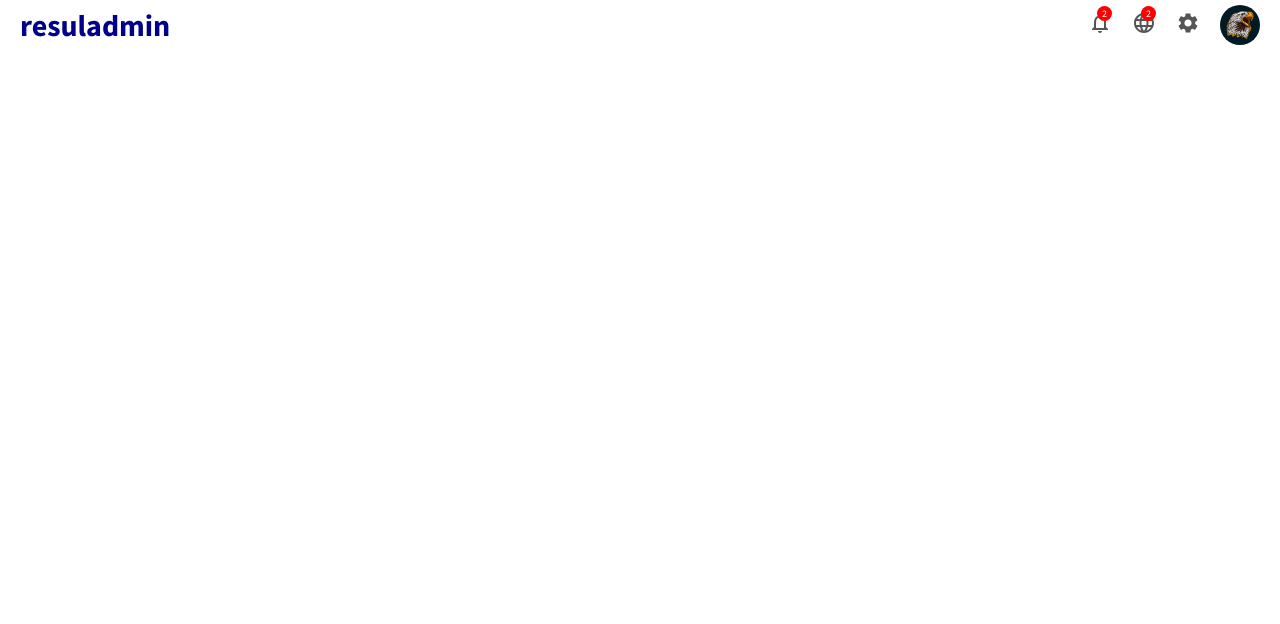
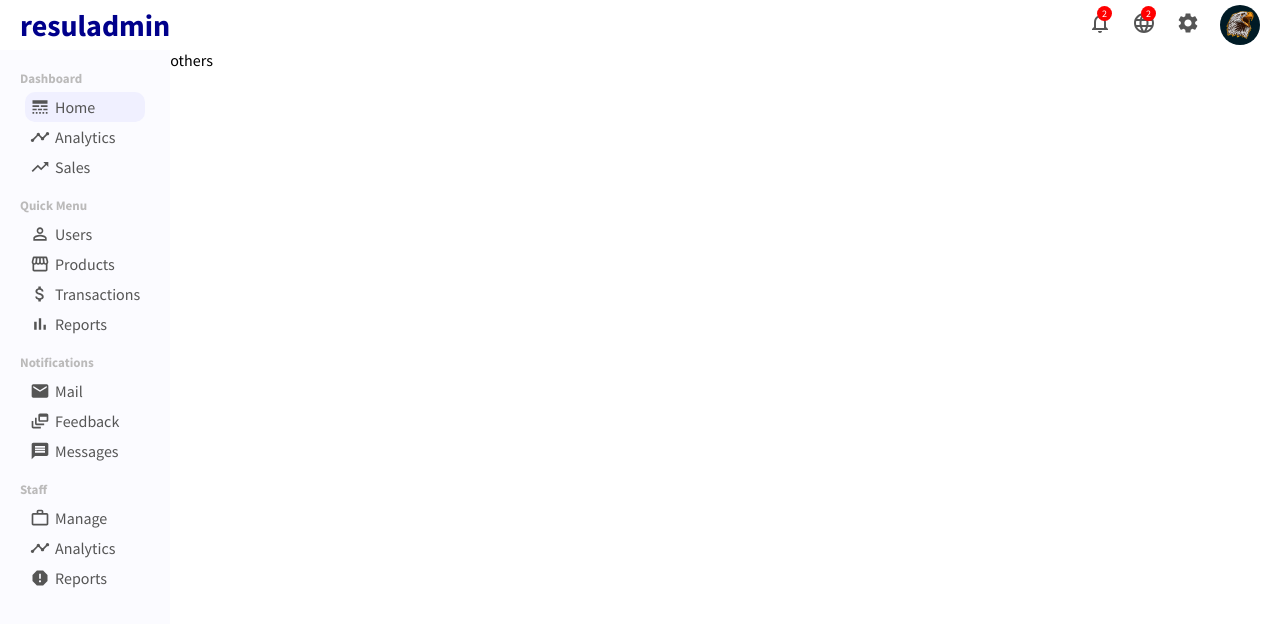
Before and after one commit to resulbisgin/Dashboard, a React (Create React App) app: page / in a window 1280 px wide. Shown: the top 624 px of the page. Built offline with nearby package versions, Linux system fonts and the light colour scheme.

Commit message:
add sidebar

```diff
--- a/src/App.js
+++ b/src/App.js
@@ -1,10 +1,14 @@
+import Sidebar from "./components/sidebar/Sidebar";
 import Topbar from "./components/topbar/Topbar";
-
+import './app.css'
 function App() {
   return (
     <>
     <Topbar/>
-
+      <div className="container">
+    <Sidebar/>
+      <div className="others">others</div>
+      </div>
     </>
   );
 }
--- /dev/null
+++ b/src/app.css
@@ -0,0 +1,6 @@
+.container{
+    display: flex;
+}
+.others{
+    flex:4;
+}
--- /dev/null
+++ b/src/components/sidebar/Sidebar.jsx
@@ -0,0 +1,85 @@
+import './sidebar.css'
+import { LineStyle ,Timeline,TrendingUp,Report, WorkOutline, Message,PermIdentity,DynamicFeed, Storefront,AttachMoney,BarChart,Markunread} from '@material-ui/icons'
+export default function Sidebar() {
+  return (
+    <div className='sidebar'>
+        <div className="sidebarWrapper">
+          <div className="sidebarMenu">
+            <h3 className="sidebarTitle">Dashboard</h3>
+            <ul className="sidebarList">
+              <li className="sidebarListItem active" >
+                <LineStyle className='sidebarIcon'/>
+                Home
+              </li>
+              <li className="sidebarListItem">
+                <Timeline className='sidebarIcon'/>
+                Analytics
+              </li>
+              <li className="sidebarListItem">
+                <TrendingUp className='sidebarIcon'/>
+                Sales
+              </li>
+            </ul>
+          </div>
+
+          <div className="sidebarMenu">
+            <h3 className="sidebarTitle">Quick Menu</h3>
+            <ul className="sidebarList">
+              <li className="sidebarListItem ">
+                <PermIdentity className='sidebarIcon'/>
+                Users
+              </li>
+              <li className="sidebarListItem">
+                <Storefront className='sidebarIcon'/>
+                Products
+              </li>
+              <li className="sidebarListItem">
+                <AttachMoney className='sidebarIcon'/>
+                Transactions
+              </li>
+              <li className="sidebarListItem">
+                <BarChart className='sidebarIcon'/>
+                Reports
+              </li>
+            </ul>
+          </div>
+
+          <div className="sidebarMenu">
+            <h3 className="sidebarTitle">Notifications</h3>
+            <ul className="sidebarList">
+              <li className="sidebarListItem ">
+                <Markunread className='sidebarIcon'/>
+                Mail
+              </li>
+              <li className="sidebarListItem">
+                <DynamicFeed className='sidebarIcon'/>
+                Feedback
+              </li>
+              <li className="sidebarListItem">
+                <Message className='sidebarIcon'/>
+                Messages
+              </li>
+            </ul>
+          </div>
+
+          <div className="sidebarMenu">
+            <h3 className="sidebarTitle">Staff</h3>
+            <ul className="sidebarList">
+              <li className="sidebarListItem ">
+                <WorkOutline className='sidebarIcon'/>
+                Manage
+              </li>
+              <li className="sidebarListItem">
+                <Timeline className='sidebarIcon'/>
+                Analytics
+              </li>
+              <li className="sidebarListItem">
+                <Report className='sidebarIcon'/>
+                Reports
+              </li>
+            </ul>
+          </div>
+        </div>
+    </div>
+  )
+}
--- /dev/null
+++ b/src/components/sidebar/sidebar.css
@@ -0,0 +1,37 @@
+.sidebar{
+    display:1;
+    height: calc(100vh - 50px);
+    background-color: rgb(251, 251, 255);
+    position: sticky;
+    top: 50px;
+}
+.sidebarWrapper{
+    padding: 20px;
+    color: #555;
+}
+.sidebarMenu{
+    margin-bottom: 10px;
+}
+.sidebarTitle{
+    font-size: 13px;
+    color: rgb(187, 186, 186);
+}
+.sidebarList{
+    list-style: none;
+    padding: 5px;
+}
+.sidebarListItem{
+    padding: 5px;
+    cursor: pointer;
+    display: flex;
+    align-items: center;
+    border-radius: 10px;
+}
+:where(.sidebarListItem.active,.sidebarListItem:hover){
+    background-color: rgb(240,240,255);
+
+}
+.sidebarIcon{
+    margin-right: 5px;
+    font-size: 20px !important;
+}
```
